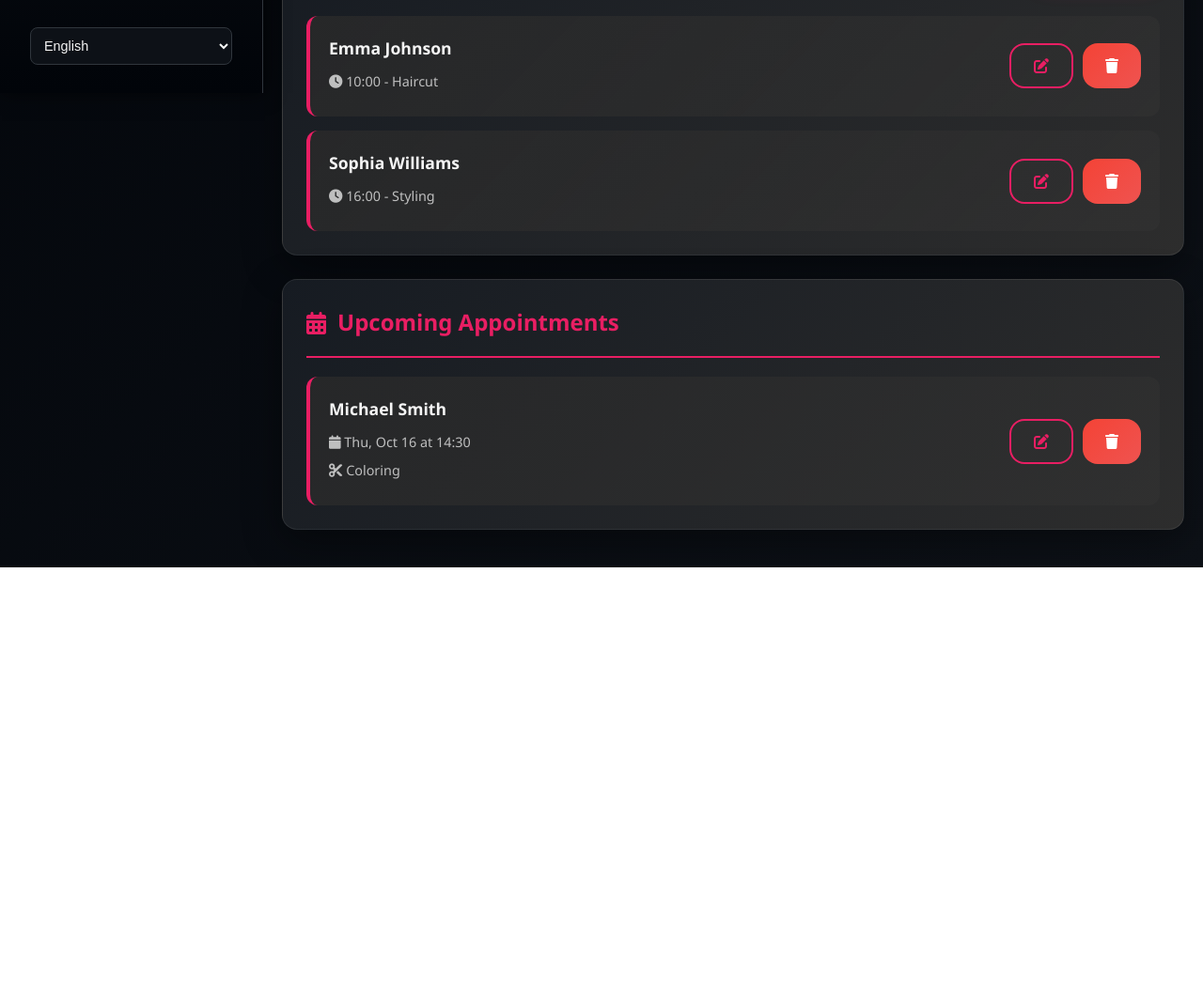
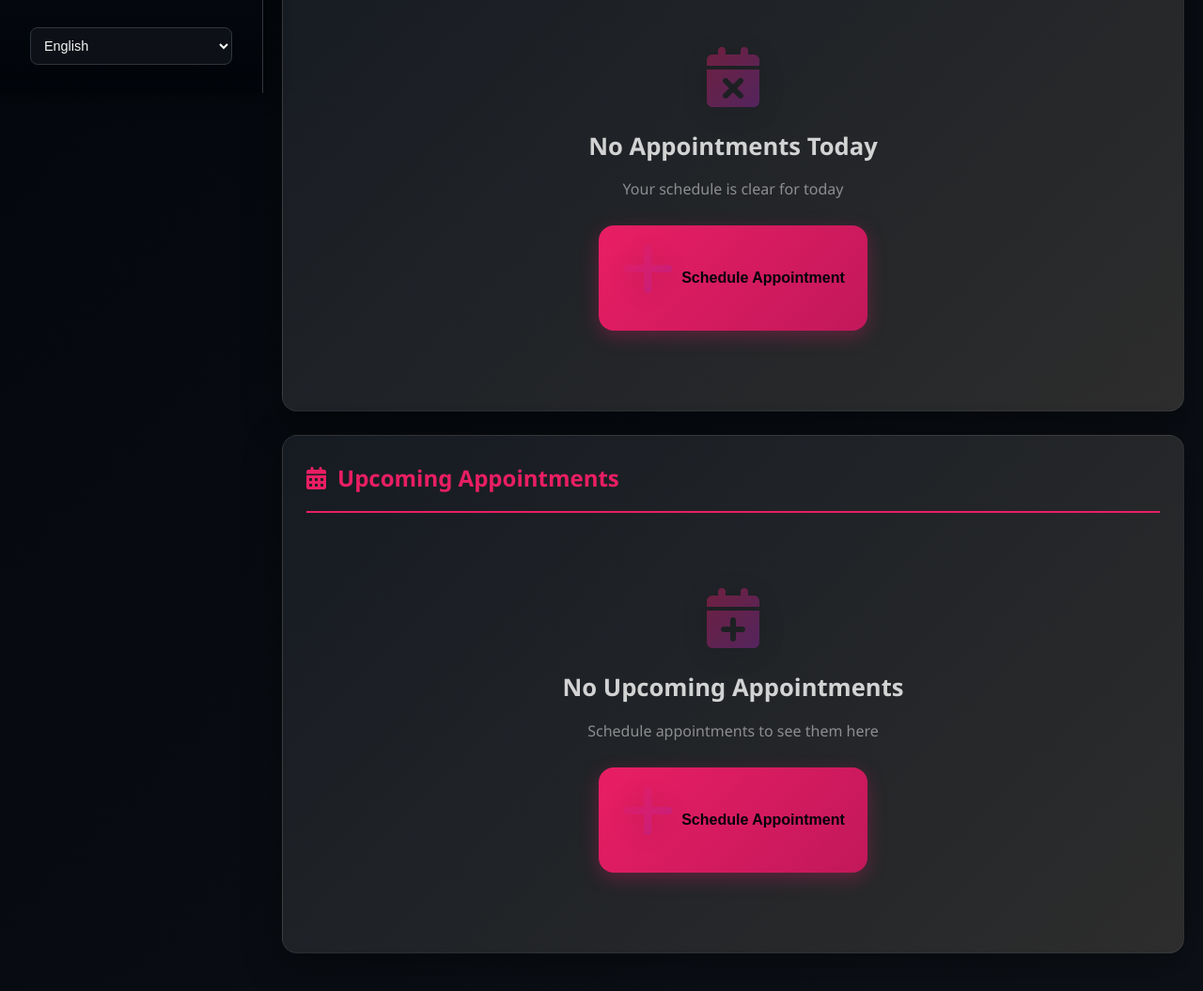
Before and after one commit to vovkez11/hairsalon-pro, a plain HTML site: page index.html in a window 1280 px wide. Shown: the part 701-1756 px from the top of the page at 94% size. Before the commit the page ends 1305 px from the top, so only its background shows below. Drawn offline with Linux system fonts and the light colour scheme.

Commit message:
Update index.html

```diff
--- a/index.html
+++ b/index.html
@@ -1,4 +1,3 @@
-html
 <!DOCTYPE html>
 <html lang="en">
 <head>
@@ -1269,7 +1268,7 @@ html
             appointmentView: 'list', // 'list' or 'calendar'
             deferredPrompt: null,
 
-            // Sample data (in a real app, this would come from a database)
+            // Data storage
             clients: [],
             appointments: [],
             products: [],
@@ -1278,8 +1277,8 @@ html
             init() {
                 console.log("Initializing HairSalon Pro application...");
 
-                // Load sample data
-                this.loadSampleData();
+                // Load data from localStorage
+                this.loadData();
 
                 // Set up event listeners
                 this.setupEventListeners();
@@ -1302,56 +1301,32 @@ html
                 console.log("HairSalon Pro application initialized successfully!");
             },
 
-            // Load sample data for demonstration
-            loadSampleData() {
-                // Sample clients
-                this.clients = [
-                    { id: 1, name: 'Emma Johnson', phone: '+1-555-1234', email: 'emma@example.com', notes: 'Prefers organic products' },
-                    { id: 2, name: 'Michael Smith', phone: '+1-555-5678', email: 'michael@example.com', notes: 'Regular customer, every 4 weeks' },
-                    { id: 3, name: 'Sophia Williams', phone: '+1-555-9012', email: 'sophia@example.com', notes: 'Allergic to certain chemicals' }
-                ];
-
-                // Sample appointments
-                const today = new Date();
-                const tomorrow = new Date(today);
-                tomorrow.setDate(tomorrow.getDate() + 1);
-
-                this.appointments = [
-                    {
-                        id: 1,
-                        clientId: 1,
-                        date: this.formatDate(today),
-                        time: '10:00',
-                        service: 'haircut',
-                        notes: 'Regular trim',
-                        status: 'scheduled'
-                    },
-                    {
-                        id: 2,
-                        clientId: 2,
-                        date: this.formatDate(tomorrow),
-                        time: '14:30',
-                        service: 'coloring',
-                        notes: 'Full color with highlights',
-                        status: 'scheduled'
-                    },
-                    {
-                        id: 3,
-                        clientId: 3,
-                        date: this.formatDate(today),
-                        time: '16:00',
-                        service: 'styling',
-                        notes: 'Wedding preparation',
-                        status: 'scheduled'
-                    }
-                ];
-
-                // Sample products
-                this.products = [
-                    { id: 1, name: 'Organic Shampoo', category: 'shampoo', quantity: 15, price: 12.99, notes: 'For sensitive scalp' },
-                    { id: 2, name: 'Hair Color Kit', category: 'color', quantity: 5, price: 25.50, notes: 'Professional grade' },
-                    { id: 3, name: 'Hair Spray', category: 'styling', quantity: 8, price: 8.99, notes: 'Strong hold' }
-                ];
+            // Load data from localStorage
+            loadData() {
+                // Load clients
+                const storedClients = localStorage.getItem('hairsalon-clients');
+                if (storedClients) {
+                    this.clients = JSON.parse(storedClients);
+                }
+
+                // Load appointments
+                const storedAppointments = localStorage.getItem('hairsalon-appointments');
+                if (storedAppointments) {
+                    this.appointments = JSON.parse(storedAppointments);
+                }
+
+                // Load products
+                const storedProducts = localStorage.getItem('hairsalon-products');
+                if (storedProducts) {
+                    this.products = JSON.parse(storedProducts);
+                }
+            },
+
+            // Save data to localStorage
+            saveData() {
+                localStorage.setItem('hairsalon-clients', JSON.stringify(this.clients));
+                localStorage.setItem('hairsalon-appointments', JSON.stringify(this.appointments));
+                localStorage.setItem('hairsalon-products', JSON.stringify(this.products));
             },
 
             // Set up all event listeners
@@ -1603,6 +1578,9 @@ html
                     option.textContent = client.name;
                     dropdown.appendChild(option);
                 });
+
+                // Apply translations
+                this.applyTranslations();
             },
 
             // Add a new client
@@ -1621,6 +1599,7 @@ html
                 };
 
                 this.clients.push(newClient);
+                this.saveData();
                 this.closeModal('addClientModal');
                 this.showToast('Client added successfully!', 'success');
                 this.updateDashboard();
@@ -1652,6 +1631,7 @@ html
                 };
 
                 this.appointments.push(newAppointment);
+                this.saveData();
                 this.closeModal('addAppointmentModal');
                 this.showToast('Appointment scheduled successfully!', 'success');
                 this.updateDashboard();
@@ -1677,6 +1657,7 @@ html
                 };
 
                 this.products.push(newProduct);
+                this.saveData();
                 this.closeModal('addProductModal');
                 this.showToast('Product added successfully!', 'success');
                 this.updateDashboard();
@@ -2195,6 +2176,7 @@ html
             deleteClient(id) {
                 if (confirm('Are you sure you want to delete this client?')) {
                     this.clients = this.clients.filter(c => c.id !== id);
+                    this.saveData();
                     this.updateDashboard();
                     this.renderClients();
                     this.showToast('Client deleted successfully!', 'success');
@@ -2208,6 +2190,7 @@ html
             deleteAppointment(id) {
                 if (confirm('Are you sure you want to delete this appointment?')) {
                     this.appointments = this.appointments.filter(a => a.id !== id);
+                    this.saveData();
                     this.updateDashboard();
                     this.renderAppointments();
                     this.renderCalendar();
@@ -2222,6 +2205,7 @@ html
             deleteProduct(id) {
                 if (confirm('Are you sure you want to delete this product?')) {
                     this.products = this.products.filter(p => p.id !== id);
+                    this.saveData();
                     this.updateDashboard();
                     this.renderInventory();
                     this.showToast('Product deleted successfully!', 'success');
```
